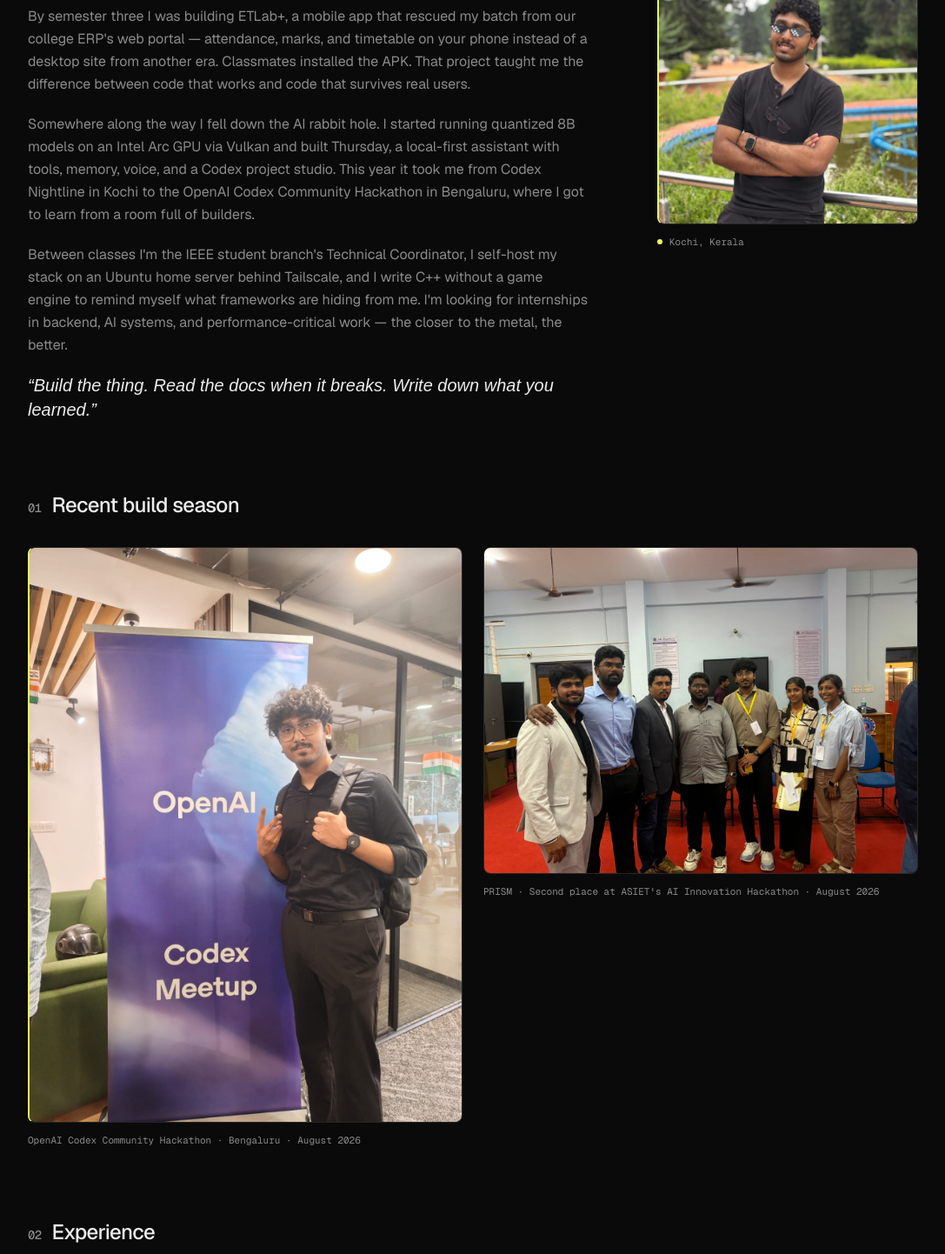
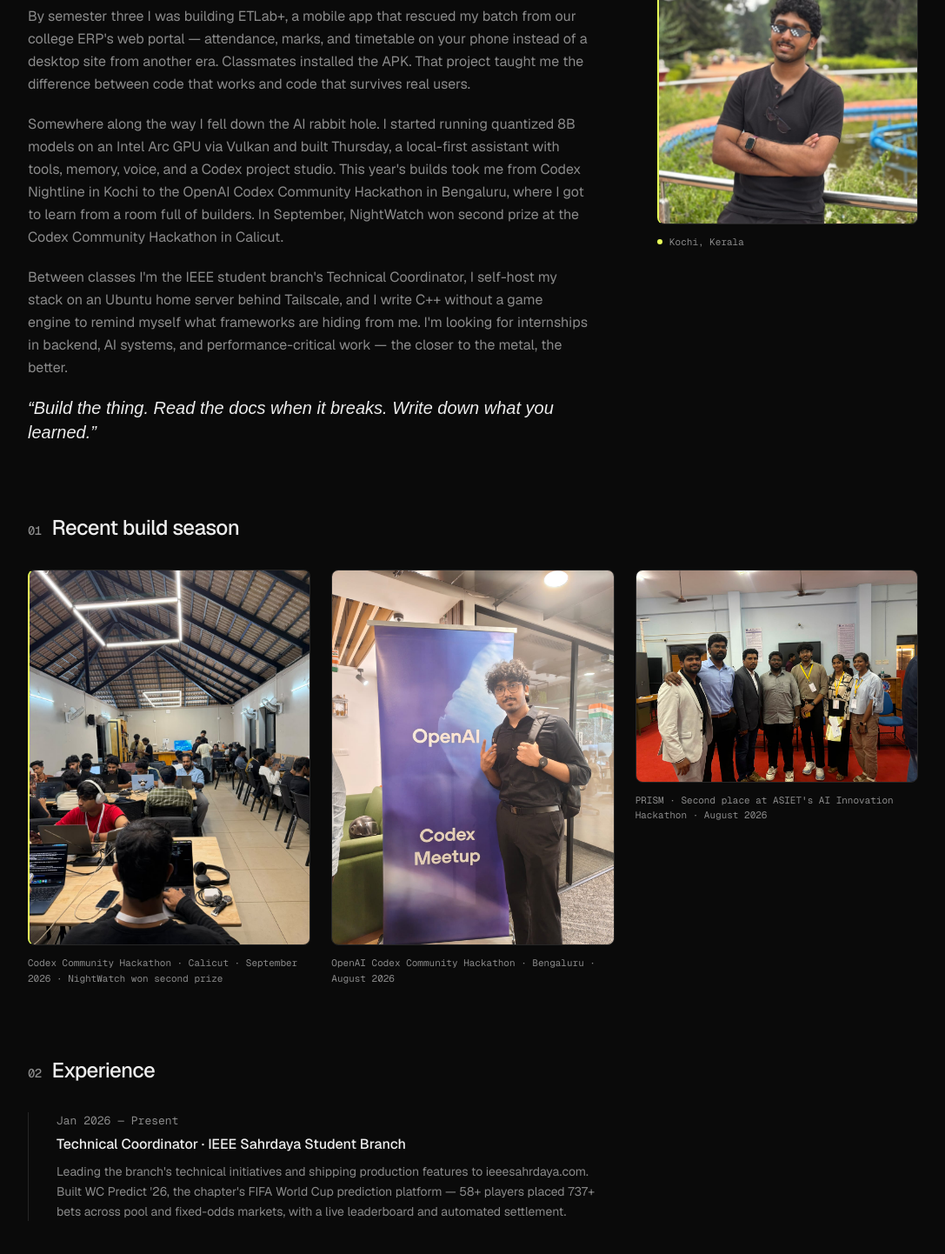
Before and after one commit to 9MidhunPM/portfolio, a Next.js app: page /about in a window 1280 px wide. Shown: the part 480-1922 px from the top of the page at 87% size, without its empty margins (96-1183 px from the left). Built offline with nearby package versions, Linux system fonts and the light colour scheme; no server answers; a web font is replaced by a local one.

Commit message:
Add Calicut achievement and restore timeline order

```diff
--- a/app/about/page.tsx
+++ b/app/about/page.tsx
@@ -1,10 +1,12 @@
 import type { Metadata } from "next";
 import Image from "next/image";
+import Link from "next/link";
 import { PageHeader } from "@/components/PageHeader";
 import { ContributionGraph } from "@/components/ContributionGraph";
 import { getGitHubStats } from "@/lib/github";
 import { SITE } from "@/lib/data";
 import { getSocialImages } from "@/lib/seo";
+import { cn } from "@/lib/utils";
 import portrait from "@/public/images/midhun-pm.jpg";
 import codexBadge from "@/public/images/midhun-pm-codex-badge.jpg";
 import codexPresenting from "@/public/images/midhun-pm-codex-presenting.jpg";
@@ -87,7 +89,13 @@
   },
 ];
 
-const ACHIEVEMENTS: { title: string; detail: string; image?: boolean }[] = [
+const ACHIEVEMENTS: { title: string; detail: string; image?: boolean; href?: string }[] = [
+  {
+    title: "Second Prize — Codex Community Hackathon, Calicut",
+    detail:
+      "Built NightWatch. Won 3 months of ChatGPT Pro and $500 in OpenAI API credits.",
+    href: "/projects/nightwatch",
+  },
   {
     title: "Second Place — AI Innovation Hackathon, ASIET",
     detail:
@@ -124,7 +132,7 @@
   },
 ];
 
-const TIMELINE: { period: string; title: string; detail: string }[] = [
+const TIMELINE: { period: string; title: string; detail: string; image?: boolean }[] = [
   {
     period: "S1",
     title: "RyMeds and a first hackathon win",
@@ -150,10 +158,23 @@
       "Shipped production UI at Narrowlabs, became IEEE Technical Coordinator, and launched WC Predict '26 — 58+ players, 737+ bets. Built Thursday, a local-first AI assistant, on the side.",
   },
   {
+    period: "S4 · Jul 2026",
+    title: "Top 10 at Codex Nightline",
+    detail:
+      "Presented MetroMind at the OpenAI Codex Nightline Hackathon — the Kochi Metro AI Sprint — and finished Top 10 among 100 curated builders.",
+    image: true,
+  },
+  {
     period: "S5 · Aug 2026",
     title: "Three hackathons, three kinds of AI work",
     detail:
       "Built Probe Interview during VicoDathon, took Thursday to the OpenAI Codex Community Hackathon in Bengaluru, and placed second with PRISM at ASIET's 24-hour AI Innovation Hackathon.",
+  },
+  {
+    period: "S5 · Sep 2026",
+    title: "Second prize with NightWatch in Calicut",
+    detail:
+      "NightWatch won second prize at the Codex Community Hackathon in Calicut: 3 months of ChatGPT Pro and $500 in OpenAI API credits.",
   },
 ];
 
@@ -228,10 +249,11 @@
               Somewhere along the way I fell down the AI rabbit hole. I
               started running quantized 8B models on an Intel Arc GPU via
               Vulkan and built Thursday, a local-first assistant with tools,
-              memory, voice, and a Codex project studio. This year it took me
+              memory, voice, and a Codex project studio. This year&apos;s builds took me
               from Codex Nightline in Kochi to the OpenAI Codex Community
               Hackathon in Bengaluru, where I got to learn from a room full of
-              builders.
+              builders. In September, NightWatch won second prize at the Codex
+              Community Hackathon in Calicut.
             </p>
             <p>
               Between classes I&apos;m the IEEE student branch&apos;s
@@ -274,9 +296,24 @@
             <span className="mr-3 font-mono text-sm text-muted">01</span>
             Recent build season
           </h2>
-          <div className="grid gap-6 md:grid-cols-2">
+          <div className="grid gap-6 md:grid-cols-3">
             <figure className="space-y-3">
               <div className="overflow-hidden rounded-lg border border-border border-l-2 border-l-accent">
+                <Image
+                  src="/images/codex-calicut-builders.jpeg"
+                  alt="Builders gathered at the Codex Community Hackathon in Calicut"
+                  width={960}
+                  height={1280}
+                  sizes="(max-width: 768px) calc(100vw - 2.5rem), 680px"
+                  className="h-auto w-full"
+                />
+              </div>
+              <figcaption className="font-mono text-[11px] leading-relaxed text-muted">
+                Codex Community Hackathon · Calicut · September 2026 · NightWatch won second prize
+              </figcaption>
+            </figure>
+            <figure className="space-y-3">
+              <div className="overflow-hidden rounded-lg border border-border">
                 <Image
                   src={codexBengaluru}
                   alt="Midhun P M at the OpenAI Codex Community Hackathon in Bengaluru"
@@ -378,7 +415,16 @@
               >
                 <div className="min-w-0 flex-1">
                   <h3 className="text-sm font-medium text-foreground">
+                    {item.href ? (
+                      <Link
+                        href={item.href}
+                        className="underline decoration-border underline-offset-4 transition-colors hover:decoration-accent"
+                      >
                         {item.title}
+                      </Link>
+                    ) : (
+                      item.title
+                    )}
                   </h3>
                   <p className="mt-1.5 text-sm leading-relaxed text-muted">
                     {item.detail}
@@ -410,7 +456,10 @@
             {TIMELINE.map((entry) => (
               <li key={entry.period} className="relative">
                 <span
-                  className="absolute -left-[37px] top-1.5 h-2.5 w-2.5 rounded-full border-2 border-background bg-muted"
+                  className={cn(
+                    "absolute -left-[37px] top-1.5 h-2.5 w-2.5 rounded-full border-2 border-background",
+                    entry.image ? "bg-accent" : "bg-muted"
+                  )}
                   aria-hidden="true"
                 />
                 <p className="font-mono text-[13px] text-muted">
@@ -422,26 +471,7 @@
                 <p className="mt-1.5 text-sm leading-relaxed text-muted">
                   {entry.detail}
                 </p>
-              </li>
-            ))}
-
-            {/* Codex Nightline — with photo evidence */}
-            <li className="relative">
-              <span
-                className="absolute -left-[37px] top-1.5 h-2.5 w-2.5 rounded-full border-2 border-background bg-accent"
-                aria-hidden="true"
-              />
-              <p className="font-mono text-[13px] text-muted">
-                S4 · Jul 2026
-              </p>
-              <h3 className="mt-1.5 font-medium text-foreground">
-                Top 10 at Codex Nightline
-              </h3>
-              <p className="mt-1.5 text-sm leading-relaxed text-muted">
-                Presented MetroMind at the OpenAI Codex Nightline Hackathon
-                — the Kochi Metro AI Sprint — and finished Top 10 among 100
-                curated builders.
-              </p>
+                {entry.image && (
                   <figure className="mt-4 max-w-[280px] space-y-2">
                     <div className="overflow-hidden rounded-lg border border-border">
                       <Image
@@ -453,11 +483,12 @@
                       />
                     </div>
                     <figcaption className="font-mono text-[11px] leading-relaxed text-muted">
-                  Presenting MetroMind at Codex Nightline, Kochi Metro, July
-                  2026
+                      Presenting MetroMind at Codex Nightline, Kochi Metro, July 2026
                     </figcaption>
                   </figure>
+                )}
               </li>
+            ))}
           </ol>
         </section>
       </div>
```
Lines whose indentation alone changed are shown as unchanged.
